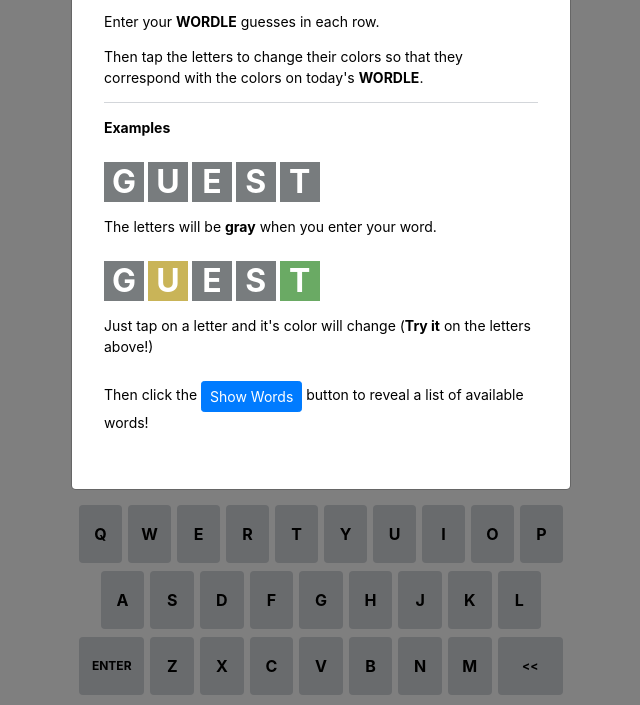
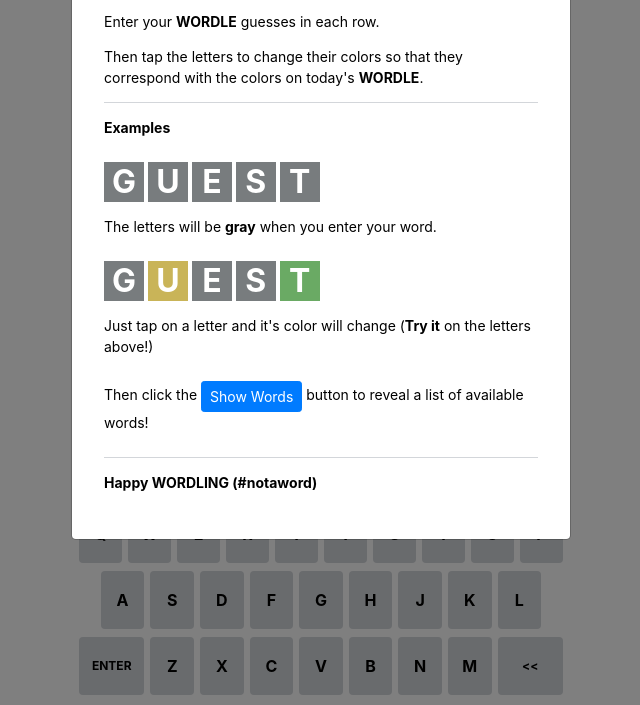
Before and after one commit to nsfoster87/wordle-assist, a plain HTML site: page index.html in a window 1280 px wide. Shown: the part 95-800 px from the top of the page, without its empty margins (319-959 px from the left). Drawn offline with nearby package versions, Linux system fonts and the light colour scheme.

Commit message:
Reversion from previous commit

```diff
--- a/index.html
+++ b/index.html
@@ -195,6 +195,9 @@
                                             <p>Then click the <button class="btn btn-sm btn-primary">Show Words</button> button to reveal a list of available words!</p>
                                         </div>
                                     </div>
+                                    <p>
+                                        <strong>Happy WORDLING (#notaword)</strong>
+                                    </p>
                                 </div>
                             </section>
                         </div>
--- a/styles.css
+++ b/styles.css
@@ -342,6 +342,7 @@
 }
 
 .modal-body .examples {
+    border-bottom: 1px solid var(--color-tone-4);
     border-top: 1px solid var(--color-tone-4);
 }
 
```
